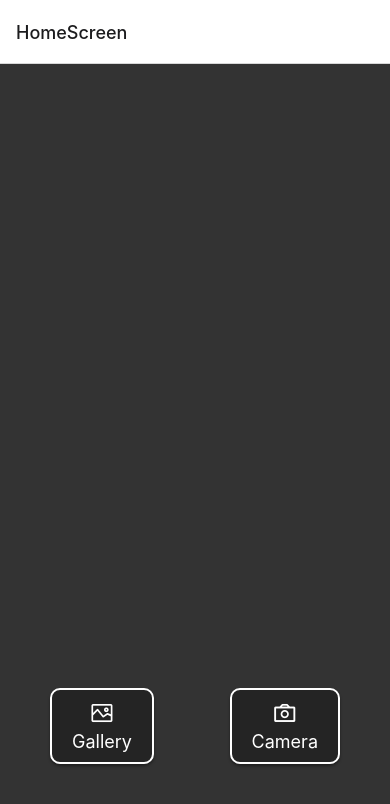
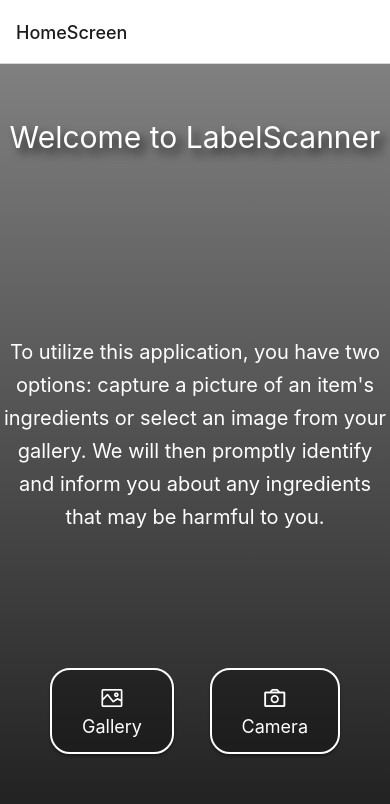
Before and after one commit to sdharanikota6/LabelScanner, a React Native app: screen /HomeScreen in a window 390 px wide. Shown: the top 804 px of the page. Built offline with nearby package versions, Linux system fonts and the light colour scheme.

Commit message:
Improved UI on HomeScreen

```diff
--- a/components/HomeScreen.js
+++ b/components/HomeScreen.js
@@ -2,6 +2,7 @@ import React from "react";
 import { View, TouchableOpacity, Text, StyleSheet } from "react-native";
 import { AntDesign } from "@expo/vector-icons";
 import * as ImagePicker from "expo-image-picker";
+import { LinearGradient } from "expo-linear-gradient";
 
 export default function HomeScreen({ navigation }) {
   const openGallery = async () => {
@@ -62,12 +63,16 @@ export default function HomeScreen({ navigation }) {
     }
   };
 
-
-
-
-
   return (
-    <View style={styles.container}>
+    <LinearGradient
+    colors={["#808080", "#1d1d1d"]} // gradient colors
+      style={styles.container}
+    >
+      <Text style={styles.welcomeText}>Welcome to LabelScanner</Text>
+      <View style={styles.contentContainer}>
+        <Text style={styles.instructionsText}>
+          To utilize this application, you have two options: capture a picture of an item's ingredients or select an image from your gallery. We will then promptly identify and inform you about any ingredients that may be harmful to you.
+        </Text>
         <View style={styles.buttonContainer}>
           {/* Gallery button with icon */}
           <TouchableOpacity style={styles.button} onPress={openGallery}>
@@ -85,15 +90,38 @@ export default function HomeScreen({ navigation }) {
           </TouchableOpacity>
         </View>
       </View>
+      </LinearGradient>
   );
 }
 
 const styles = StyleSheet.create({
   container: {
     flex: 1,
+    backgroundColor: "#333",
     justifyContent: "center",
     alignItems: "center",
-    backgroundColor: "#333",
+  },
+  welcomeText: {
+    fontSize: 30,
+    color: "white",
+    marginTop: 55,
+    textAlign: "center",
+    // Add shadow
+    textShadowColor: "rgba(0, 0, 0, 0.7)",
+    textShadowOffset: { width: 6, height: 6 },
+    textShadowRadius: 10,
+  },
+  contentContainer: {
+    flex: 1,
+    justifyContent: "center",
+    alignItems: "center",
+  },
+  instructionsText: {
+    fontSize: 20,
+    color: "white",
+    textAlign: "center",
+    lineHeight: 33,
+    marginBottom: 130,
   },
   buttonContainer: {
     flexDirection: "row",
@@ -108,16 +136,16 @@ const styles = StyleSheet.create({
     alignItems: "center",
     borderWidth: 2,
     borderColor: "#fff",
-    borderRadius: 10,
-    paddingVertical: 10,
-    paddingHorizontal: 20,
-    backgroundColor: "rgba(0, 0, 0, 0.3)", // Darker background color
+    borderRadius: 20,
+    paddingVertical: 15,
+    paddingHorizontal: 30,
+    backgroundColor: "rgba(0, 0, 0, 0.3)",
     shadowColor: "#000",
     shadowOffset: { width: 0, height: 2 },
     shadowOpacity: 0.4,
     shadowRadius: 3,
-    elevation: 5,
-    marginBottom: 20,
+    elevation: 8,
+    marginBottom: 30,
   },
   buttonText: {
     color: "white",
--- a/package.json
+++ b/package.json
@@ -22,7 +22,9 @@
     "react": "18.2.0",
     "react-native": "0.72.3",
     "react-native-gesture-handler": "^2.12.1",
-    "react-native-safe-area-context": "^4.7.1"
+    "react-native-linear-gradient": "^2.8.2",
+    "react-native-safe-area-context": "^4.7.1",
+    "expo-linear-gradient": "~12.3.0"
   },
   "devDependencies": {
     "@babel/core": "^7.20.0"
```
Also changed, not shown: 1 other file (tests, documents, lock files or other folders). Lines whose indentation alone changed are shown as unchanged.
